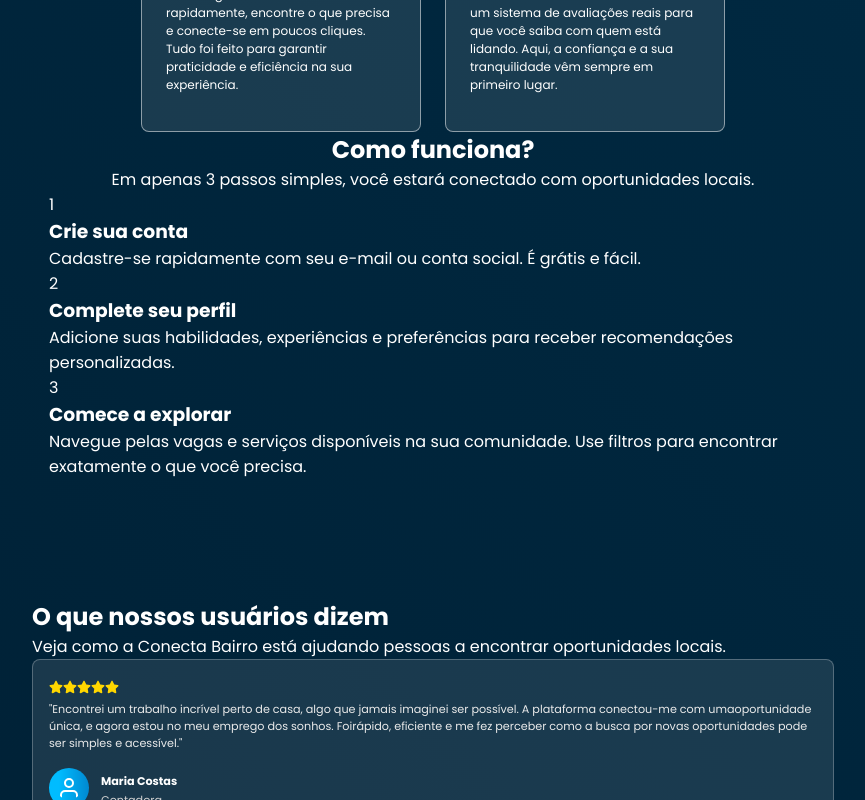
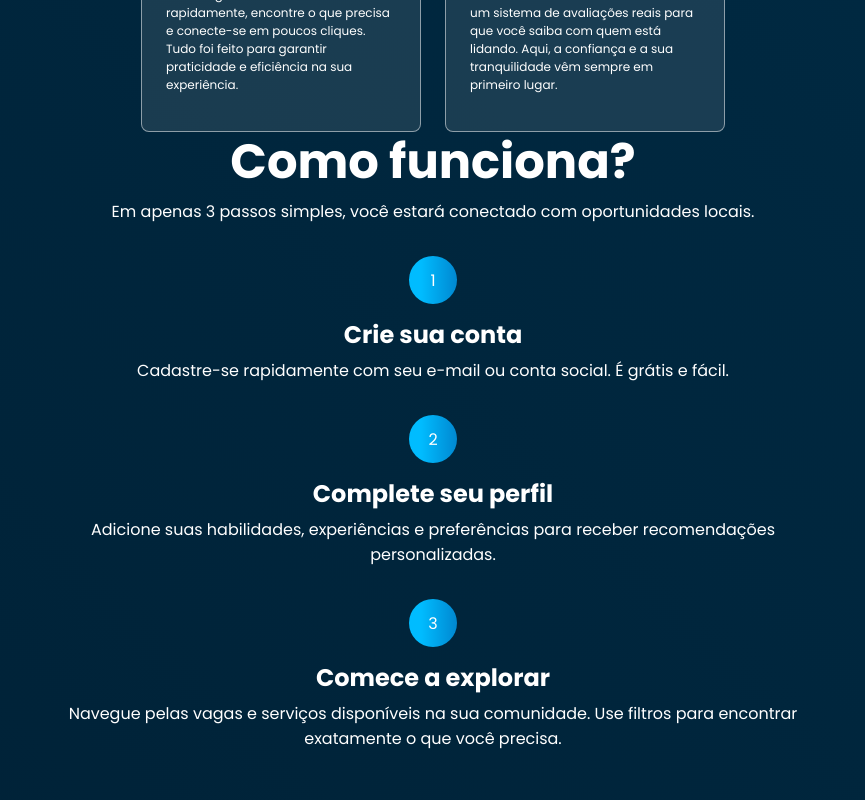
Before and after one commit to mickeiasdev/ConectaBairro, a React (Vite) app: page / in a window 1280 px wide. Shown: the part 1500-2300 px from the top of the page, without its empty margins (207-1072 px from the left). Built offline with nearby package versions, Linux system fonts and the light colour scheme.

Commit message:
feat: add react-router-dom for routing, enhance Tutorial component styles, and clean up unused styles

```diff
--- a/package.json
+++ b/package.json
@@ -13,6 +13,7 @@
     "react": "^19.1.0",
     "react-dom": "^19.1.0",
     "react-icons": "^5.5.0",
+    "react-router-dom": "^7.8.0",
     "reactjs": "^1.0.0"
   },
   "devDependencies": {
--- a/src/components/landingpage/Tutorial.jsx
+++ b/src/components/landingpage/Tutorial.jsx
@@ -12,23 +12,23 @@ export default function LandingPageTutorial({ className }) {
       <div className={styles.steps}>
         <div className={styles.step}>
           <div className={styles.number}>1</div>
-          <h3>Crie sua conta</h3>
+          <h3 className={styles.title}>Crie sua conta</h3>
           <p>
             Cadastre-se rapidamente com seu e-mail ou conta social. É grátis e
             fácil.
           </p>
         </div>
-        <div className={styles.className}>
+        <div className={styles.step}>
           <div className={styles.number}>2</div>
-          <h3>Complete seu perfil</h3>
+          <h3 className={styles.title}>Complete seu perfil</h3>
           <p>
             Adicione suas habilidades, experiências e preferências para receber
             recomendações personalizadas.
           </p>
         </div>
-        <div className={styles.className}>
+        <div className={styles.step}>
           <div className={styles.number}>3</div>
-          <h3>Comece a explorar</h3>
+          <h3 className={styles.title}>Comece a explorar</h3>
           <p>
             Navegue pelas vagas e serviços disponíveis na sua comunidade. Use
             filtros para encontrar exatamente o que você precisa.
--- a/src/styles/landingpage/LandingPage.module.css
+++ b/src/styles/landingpage/LandingPage.module.css
@@ -43,10 +43,8 @@
   line-height: 1.5;
 }
 
-
 /* Lista genérica (Features, Tutorial, Feedbacks) */
 
-.tutorialSteps,
 .feedbackList {
   display: flex;
   flex-direction: column;
@@ -55,8 +53,6 @@
   width: 100%;
 }
 
-/* Cards padrão */
-.featureItem,
 .feedbackItem {
   display: flex;
   flex-direction: column;
@@ -67,55 +63,18 @@
   border: 1px solid rgba(255, 255, 255, 0.5);
   transition: all 0.2s ease-in-out;
 }
-.featureItem:hover,
+
 .feedbackItem:hover {
   background: var(--glass-hover);
 }
-.featureItem h3,
-.tutorialStep h3 {
-  margin-top: 1rem;
-}
-.featureIcon {
-  font-size: 3rem;
-  padding: 0.75rem;
-  background: var(--secundary-gradient);
-  border-radius: 0.5rem;
-  transition: all 0.2s ease-in-out;
-}
-.featureItem:hover .featureIcon {
-  scale: 1.05;
-}
+
 .feedbackIcon {
   font-size: 2.5rem;
   padding: 0.5rem;
   background: var(--secundary-gradient);
   border-radius: 100%;
 }
-.featureItem p,
-.tutorialStep p {
-  font-size: 0.7rem;
-  line-height: 1.5;
-  color: var(--gray-200);
-}
-.tutorialStep {
-  display: flex;
-  flex-direction: column;
-  align-items: center;
-  text-align: center;
-}
-.stepNumber {
-  width: 3rem;
-  height: 3rem;
-  display: flex;
-  align-items: center;
-  justify-content: center;
-  background: var(--secundary-gradient);
-  border-radius: 100%;
-  margin-top: 1rem;
-}
-.tutorialStep p {
-  max-width: 20rem;
-}
+
 .feedbackItem {
   gap: 1rem;
 }
--- a/src/styles/landingpage/Tutorial.module.css
+++ b/src/styles/landingpage/Tutorial.module.css
@@ -0,0 +1,49 @@
+.tutorial {
+  display: flex;
+  flex-direction: column;
+  justify-content: center;
+  width: 100%;
+}
+
+.title {
+  font-size: 3rem;
+  text-align: center;
+  margin-bottom: 0.5rem;
+  line-height: 1.25;
+}
+
+.subtitle {
+  text-align: center;
+  margin-bottom: 2rem;
+  line-height: 1.5;
+}
+
+.steps {
+  display: flex;
+  flex-direction: column;
+  align-items: center;
+  text-align: center;
+  gap: 2rem;;
+}
+
+.step {
+  display: flex;
+  flex-direction: column;
+  align-items: center;
+  justify-content: center;
+}
+
+.step .title {
+  font-size: 1.5rem;
+  margin-top: 1rem;
+}
+
+.number {
+  width: 3rem;
+  height: 3rem;
+  display: flex;
+  align-items: center;
+  justify-content: center;
+  background: var(--secundary-gradient);
+  border-radius: 100%;
+}
```
Also changed, not shown: src/Router.jsx (added, +11 -0 lines), 1 other file (tests, documents, lock files or other folders).
